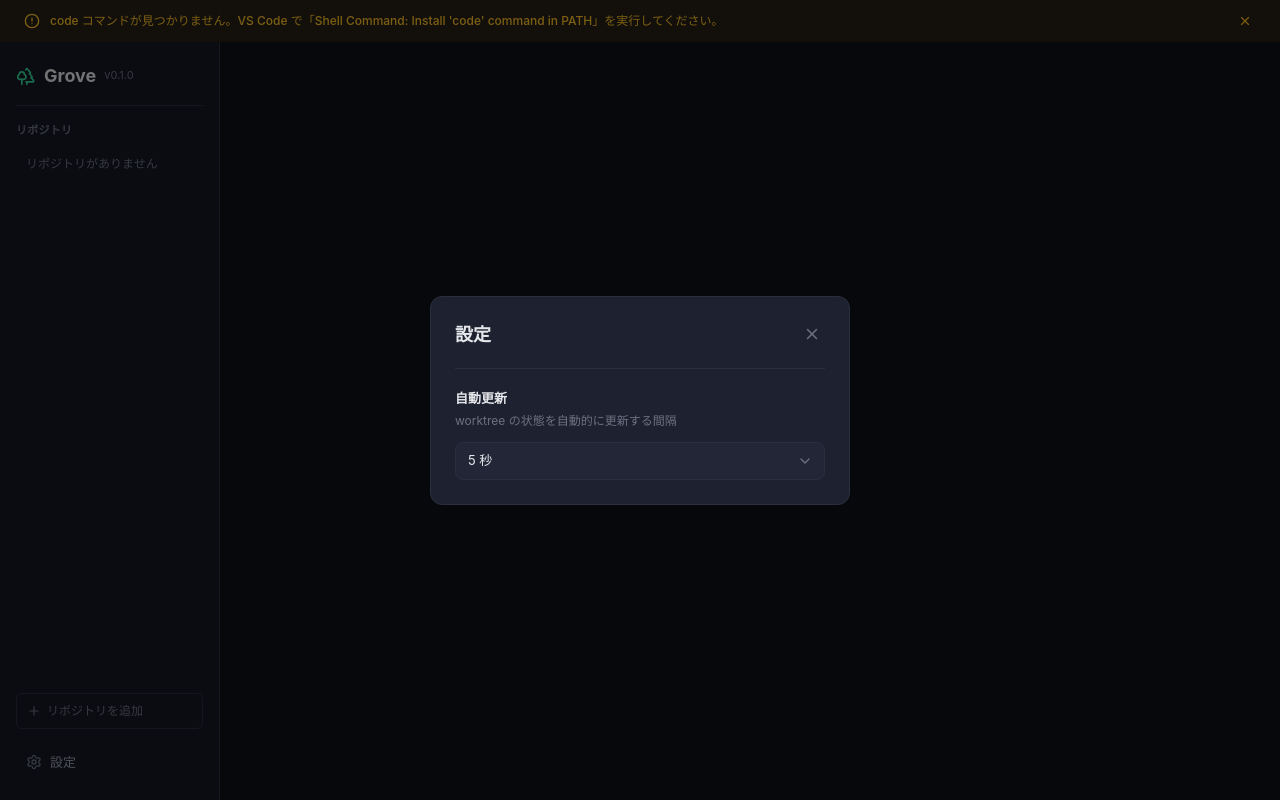
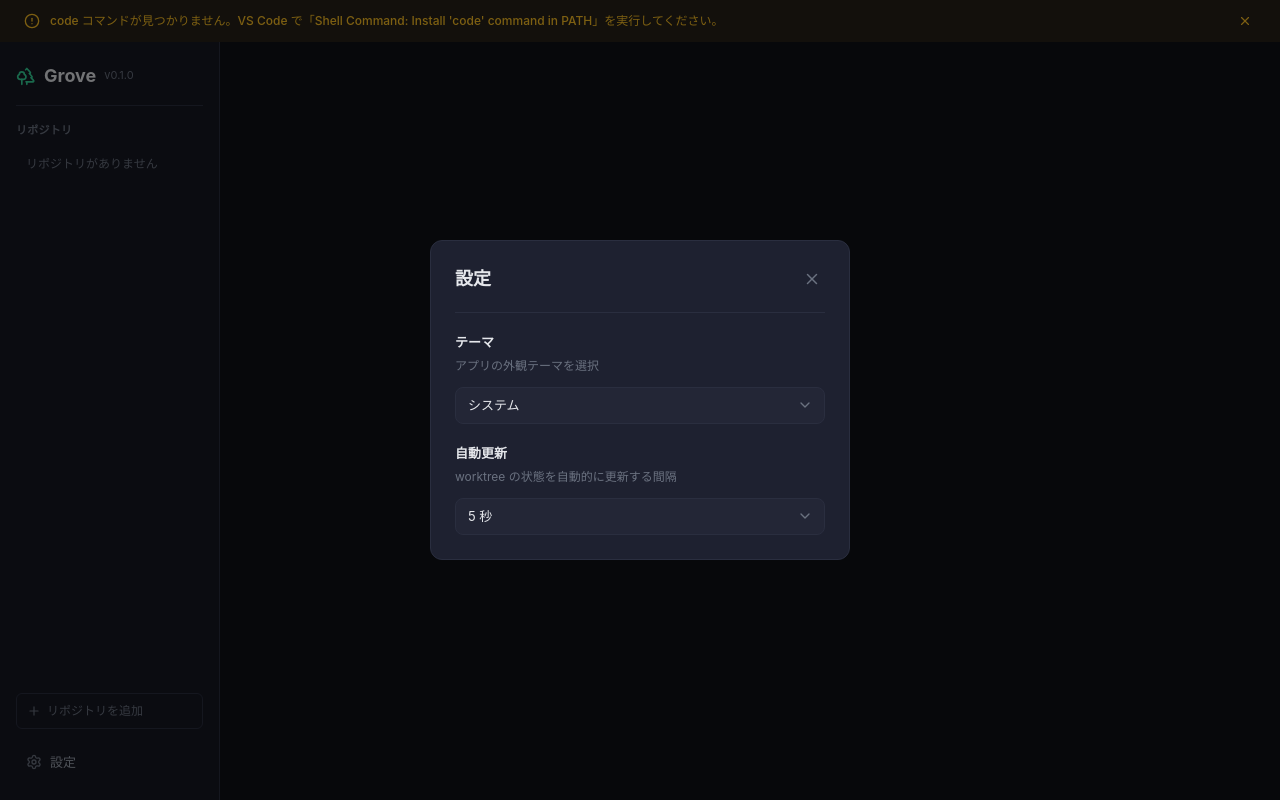
Before and after one commit to chieeeeno/grove, a React (Vite) app: page / in a window 1280 px wide. Both pictures are taken after a click on the button "設定". Built offline with nearby package versions, Linux system fonts and the light colour scheme.

Commit message:
feat: 設定ダイアログにテーマ選択 UI を追加
システム/ライト/ダーク の 3 択セレクトボックスを設定ダイアログに追加。
既存の TODO コメントを実装に置き換えた。

Co-Authored-By: Claude Opus 4.6 (1M context) <noreply@anthropic.com>

```diff
--- a/src/components/SettingsDialog.tsx
+++ b/src/components/SettingsDialog.tsx
@@ -1,4 +1,10 @@
 import { X, ChevronDown } from "lucide-react";
+
+const THEME_OPTIONS = [
+  { value: "system" as const, label: "システム" },
+  { value: "light" as const, label: "ライト" },
+  { value: "dark" as const, label: "ダーク" },
+];
 
 const REFRESH_OPTIONS = [
   { value: 5000, label: "5 秒" },
@@ -7,12 +13,18 @@ const REFRESH_OPTIONS = [
 ];
 
 interface SettingsDialogProps {
+  /** 現在のテーマ設定 */
+  theme: "system" | "dark" | "light";
+  /** テーマ変更ハンドラ */
+  onChangeTheme: (theme: "system" | "dark" | "light") => void;
   refreshInterval: number;
   onChangeRefreshInterval: (interval: number) => void;
   onClose: () => void;
 }
 
 export default function SettingsDialog({
+  theme,
+  onChangeTheme,
   refreshInterval,
   onChangeRefreshInterval,
   onClose,
@@ -42,7 +54,31 @@ export default function SettingsDialog({
         {/* 区切り線 */}
         <div className="h-px bg-border" />
 
-        {/* TODO: テーマ選択（M2 で対応予定） */}
+        {/* テーマ */}
+        <div className="flex flex-col gap-3">
+          <div className="flex flex-col gap-1">
+            <span className="text-[13px] font-semibold text-fg">テーマ</span>
+            <span className="text-[12px] text-fg-muted">アプリの外観テーマを選択</span>
+          </div>
+          <div className="relative">
+            <select
+              value={theme}
+              onChange={(e) => onChangeTheme(e.target.value as "system" | "dark" | "light")}
+              className="w-full appearance-none rounded-lg px-3 py-2 text-[13px] text-fg bg-input border border-border outline-none cursor-pointer"
+            >
+              {THEME_OPTIONS.map((opt) => (
+                <option key={opt.value} value={opt.value}>
+                  {opt.label}
+                </option>
+              ))}
+            </select>
+            <ChevronDown
+              size={16}
+              className="absolute right-3 top-1/2 -translate-y-1/2 text-fg-muted pointer-events-none"
+            />
+          </div>
+        </div>
+
         {/* TODO: エディタ選択（M1 で複数エディタ対応予定） */}
 
         {/* 自動更新間隔 */}
```
Also changed, not shown: 1 other file (tests, documents, lock files or other folders).
